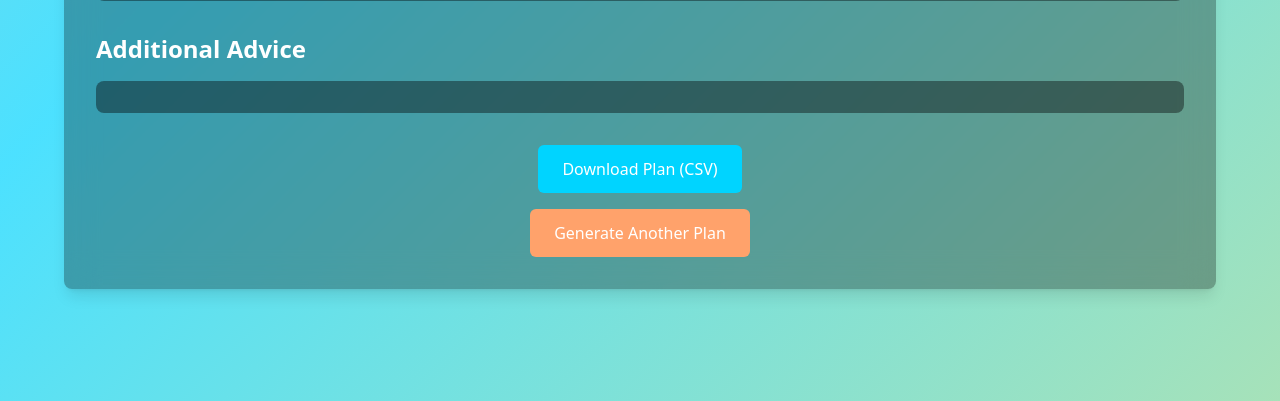
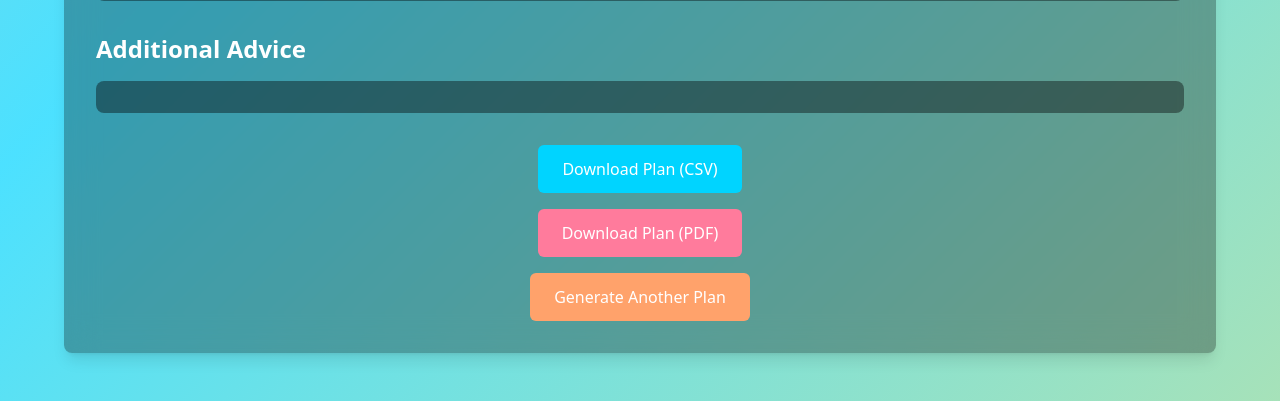
Before and after one commit to Dusoye/GPTRunCoach, a Flask app: template templates/result_bright.html in a window 1280 px wide. Shown: the part 570-971 px from the top of the page. Run offline with Flask 3, Linux system fonts and the light colour scheme; the template is opened without the code that fills it, so the values that code supplies are empty; some libraries are stand-ins or nearby versions.

Commit message:
pdf download

```diff
--- a/app.py
+++ b/app.py
@@ -1,5 +1,5 @@
 import os
-from flask import Flask, render_template, request, jsonify, send_file
+from flask import Flask, render_template, request, jsonify, send_file, flash
 from flask_wtf import FlaskForm
 from flask_wtf.csrf import CSRFProtect
 from wtforms import StringField, SelectField, IntegerField
@@ -12,6 +12,11 @@ from flask_limiter import Limiter
 from flask_limiter.util import get_remote_address
 import csv
 from io import StringIO, BytesIO
+from reportlab.lib import colors
+from reportlab.lib.pagesizes import letter, landscape
+from reportlab.platypus import SimpleDocTemplate, Table, TableStyle, Paragraph, Spacer
+from reportlab.lib.styles import getSampleStyleSheet, ParagraphStyle
+from reportlab.lib.units import inch
 
 # Load environment variables
 load_dotenv()
@@ -158,6 +163,124 @@ def create_training_plan_table(training_plan):
     table += "</tbody></table>"
     return table
 
+def generate_pdf(plan_data):
+    buffer = BytesIO()
+    doc = SimpleDocTemplate(buffer, pagesize=landscape(letter), rightMargin=30, leftMargin=30, topMargin=30, bottomMargin=18)
+    elements = []
+
+    styles = getSampleStyleSheet()
+    title_style = styles['Title']
+    heading_style = styles['Heading2']
+    normal_style = styles['Normal']
+
+    # Title
+    elements.append(Paragraph("Your Running Plan", title_style))
+    elements.append(Spacer(1, 12))
+
+    # User Information
+    elements.append(Paragraph("User Information", heading_style))
+    user_info = [
+        ["Fitness Level", plan_data['user_info']['fitness_level']],
+        ["Goal", plan_data['user_info']['goal']],
+        ["Recent Race", f"{plan_data['user_info']['recent_race']['distance']} - {plan_data['user_info']['recent_race']['time']}"],
+        ["Training Duration", f"{plan_data['user_info']['training_duration_weeks']} weeks"],
+        ["Days Per Week", str(plan_data['user_info']['days_per_week'])],
+        ["Time Goal", plan_data['user_info']['time_goal']],
+        ["Preferred Unit", plan_data['user_info']['preferred_unit']]
+    ]
+    user_table = Table(user_info)
+    user_table.setStyle(TableStyle([
+        ('BACKGROUND', (0, 0), (-1, -1), colors.lightgrey),
+        ('TEXTCOLOR', (0, 0), (-1, -1), colors.black),
+        ('ALIGN', (0, 0), (-1, -1), 'LEFT'),
+        ('FONTNAME', (0, 0), (-1, -1), 'Helvetica'),
+        ('FONTSIZE', (0, 0), (-1, -1), 10),
+        ('BOTTOMPADDING', (0, 0), (-1, -1), 12),
+        ('BACKGROUND', (0, 0), (-1, 0), colors.grey),
+        ('TEXTCOLOR', (0, 0), (-1, 0), colors.whitesmoke),
+        ('ALIGN', (0, 0), (-1, -1), 'CENTER'),
+        ('FONTNAME', (0, 0), (-1, 0), 'Helvetica-Bold'),
+        ('FONTSIZE', (0, 0), (-1, 0), 12),
+        ('BOTTOMPADDING', (0, 0), (-1, 0), 12),
+        ('BACKGROUND', (0, 1), (-1, -1), colors.beige),
+        ('TEXTCOLOR', (0, 1), (-1, -1), colors.black),
+        ('ALIGN', (0, 1), (-1, -1), 'CENTER'),
+        ('FONTNAME', (0, 1), (-1, -1), 'Helvetica'),
+        ('FONTSIZE', (0, 1), (-1, -1), 10),
+        ('BOTTOMPADDING', (0, 1), (-1, -1), 6),
+    ]))
+    elements.append(user_table)
+    elements.append(Spacer(1, 12))
+
+        # Training Plan
+    elements.append(Paragraph("Training Plan", heading_style))
+    plan_data_list = [['Week', 'Day', 'Type', 'Distance', 'Description']]
+    for week in plan_data['training_plan']:
+        for workout in week['workouts']:
+            plan_data_list.append([
+                str(week['week']),
+                str(workout['day']),
+                workout['type'],
+                workout['distance'],
+                Paragraph(workout['description'], normal_style)
+            ])
+
+    col_widths = [0.5*inch, 0.5*inch, 1*inch, 0.75*inch, 5.25*inch]  # Adjust these values as needed
+    plan_table = Table(plan_data_list, colWidths=col_widths, repeatRows=1)
+    plan_table.setStyle(TableStyle([
+        ('BACKGROUND', (0, 0), (-1, 0), colors.grey),
+        ('TEXTCOLOR', (0, 0), (-1, 0), colors.whitesmoke),
+        ('ALIGN', (0, 0), (-1, -1), 'CENTER'),
+        ('FONTNAME', (0, 0), (-1, 0), 'Helvetica-Bold'),
+        ('FONTSIZE', (0, 0), (-1, 0), 12),
+        ('BOTTOMPADDING', (0, 0), (-1, 0), 12),
+        ('BACKGROUND', (0, 1), (-1, -1), colors.beige),
+        ('TEXTCOLOR', (0, 1), (-1, -1), colors.black),
+        ('ALIGN', (0, 1), (-1, -1), 'CENTER'),
+        ('FONTNAME', (0, 1), (-1, -1), 'Helvetica'),
+        ('FONTSIZE', (0, 1), (-1, -1), 10),
+        ('VALIGN', (0, 0), (-1, -1), 'MIDDLE'),
+        ('WORDWRAP', (0, 0), (-1, -1), True),
+        ('LEFTPADDING', (0, 0), (-1, -1), 6),
+        ('RIGHTPADDING', (0, 0), (-1, -1), 6),
+        ('TOPPADDING', (0, 0), (-1, -1), 3),
+        ('BOTTOMPADDING', (0, 0), (-1, -1), 3),
+        ('GRID', (0, 0), (-1, -1), 1, colors.black),
+    ]))
+    elements.append(plan_table)
+    elements.append(Spacer(1, 12))
+
+    # Additional Advice
+    elements.append(Paragraph("Additional Advice", heading_style))
+    elements.append(Paragraph(plan_data['additional_advice'], normal_style))
+
+    doc.build(elements)
+    buffer.seek(0)
+    return buffer
+
+@app.route('/download_plan_pdf/<plan_id>')
+def download_plan_pdf(plan_id):
+    plan_data = app.config.get('latest_plan')
+
+    if not plan_data:
+        flash("Plan not found. Please generate a new plan.", "error")
+        return redirect(url_for('index'))
+
+    try:
+        pdf_buffer = generate_pdf(plan_data)
+
+        return send_file(
+            pdf_buffer,
+            mimetype='application/pdf',
+            as_attachment=True,
+            download_name='running_plan.pdf'
+        )
+    except Exception as e:
+        app.logger.error(f"Error generating PDF: {str(e)}")
+        flash("An error occurred while generating the PDF. Please try again.", "error")
+        return redirect(url_for('index'))
+
+
 @app.route('/download_plan/<plan_id>')
 def download_plan(plan_id):
     # Retrieve the plan data based on the plan_id
--- a/templates/result_bright.html
+++ b/templates/result_bright.html
@@ -82,6 +82,16 @@
         <div class="container max-w-6xl mx-auto bg-black bg-opacity-30 backdrop-blur-lg rounded-lg shadow-lg p-8">
             <h1 class="text-3xl font-bold text-center text-white mb-8">Your Running Plan</h1>
 
+            {% with messages = get_flashed_messages(with_categories=true) %}
+                {% if messages %}
+                    {% for category, message in messages %}
+                        <div class="mb-4 p-4 rounded-md {% if category == 'error' %}bg-red-500{% else %}bg-green-500{% endif %} text-white">
+                            {{ message }}
+                        </div>
+                    {% endfor %}
+                {% endif %}
+            {% endwith %}
+
             <section class="mb-8">
                 <h2 class="text-2xl font-semibold text-white mb-4">User Information</h2>
                 <div class="darker-bg rounded-lg p-4">
@@ -156,6 +166,8 @@
             <div class="text-center space-y-4">
                 <a href="{{ url_for('download_plan', plan_id='latest') }}" class="inline-block px-6 py-3 text-white bg-custom-blue rounded-md hover:bg-opacity-80 focus:outline-none focus:ring-2 focus:ring-custom-yellow focus:ring-offset-2 transition-colors duration-300">Download Plan (CSV)</a>
                 <br>
+                <a href="{{ url_for('download_plan_pdf', plan_id='latest') }}" class="inline-block px-6 py-3 text-white bg-custom-pink rounded-md hover:bg-opacity-80 focus:outline-none focus:ring-2 focus:ring-custom-yellow focus:ring-offset-2 transition-colors duration-300">Download Plan (PDF)</a>
+                <br>
                 <a href="/" class="inline-block px-6 py-3 text-white bg-custom-orange rounded-md hover:bg-opacity-80 focus:outline-none focus:ring-2 focus:ring-custom-yellow focus:ring-offset-2 transition-colors duration-300">Generate Another Plan</a>
             </div>
         </div>
```
